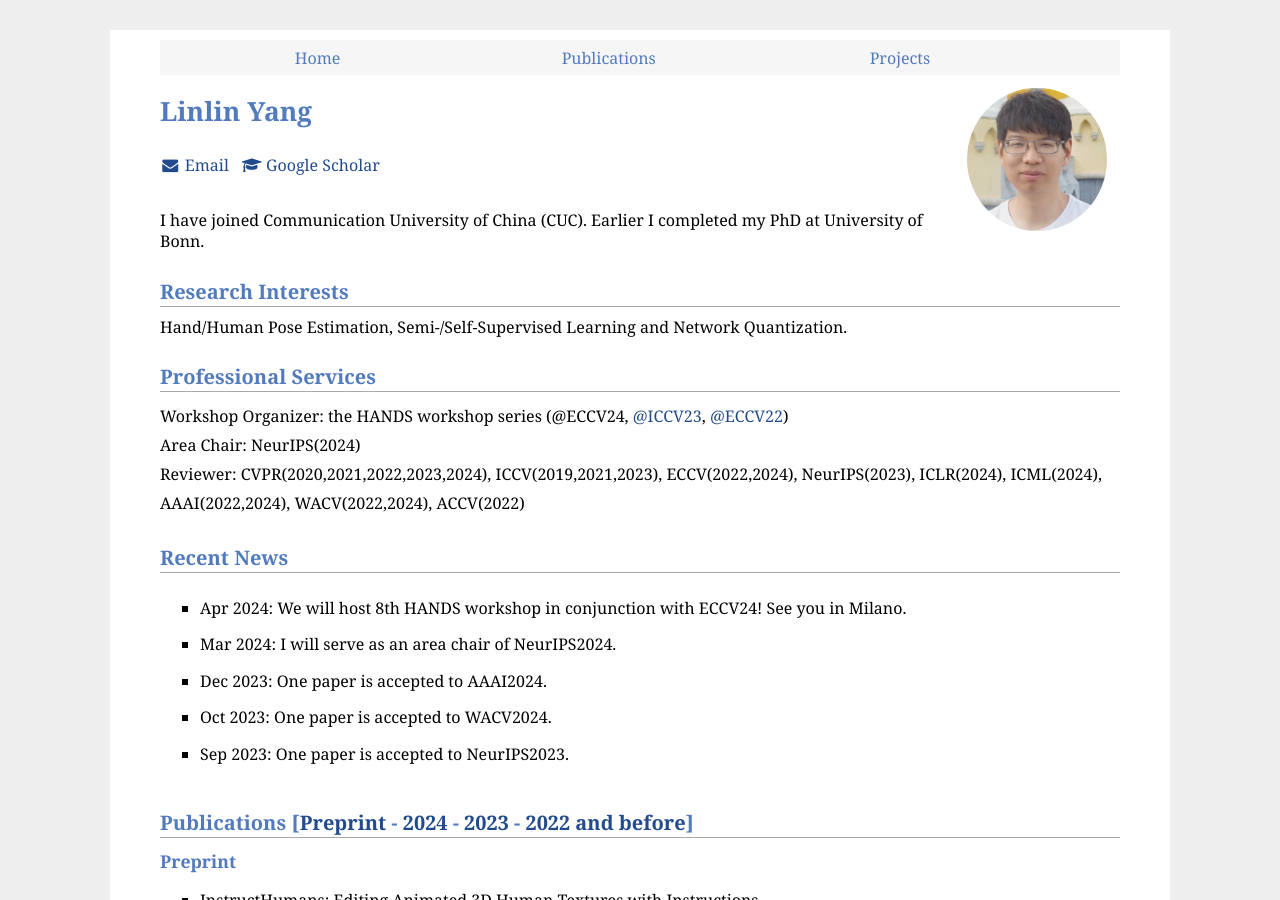
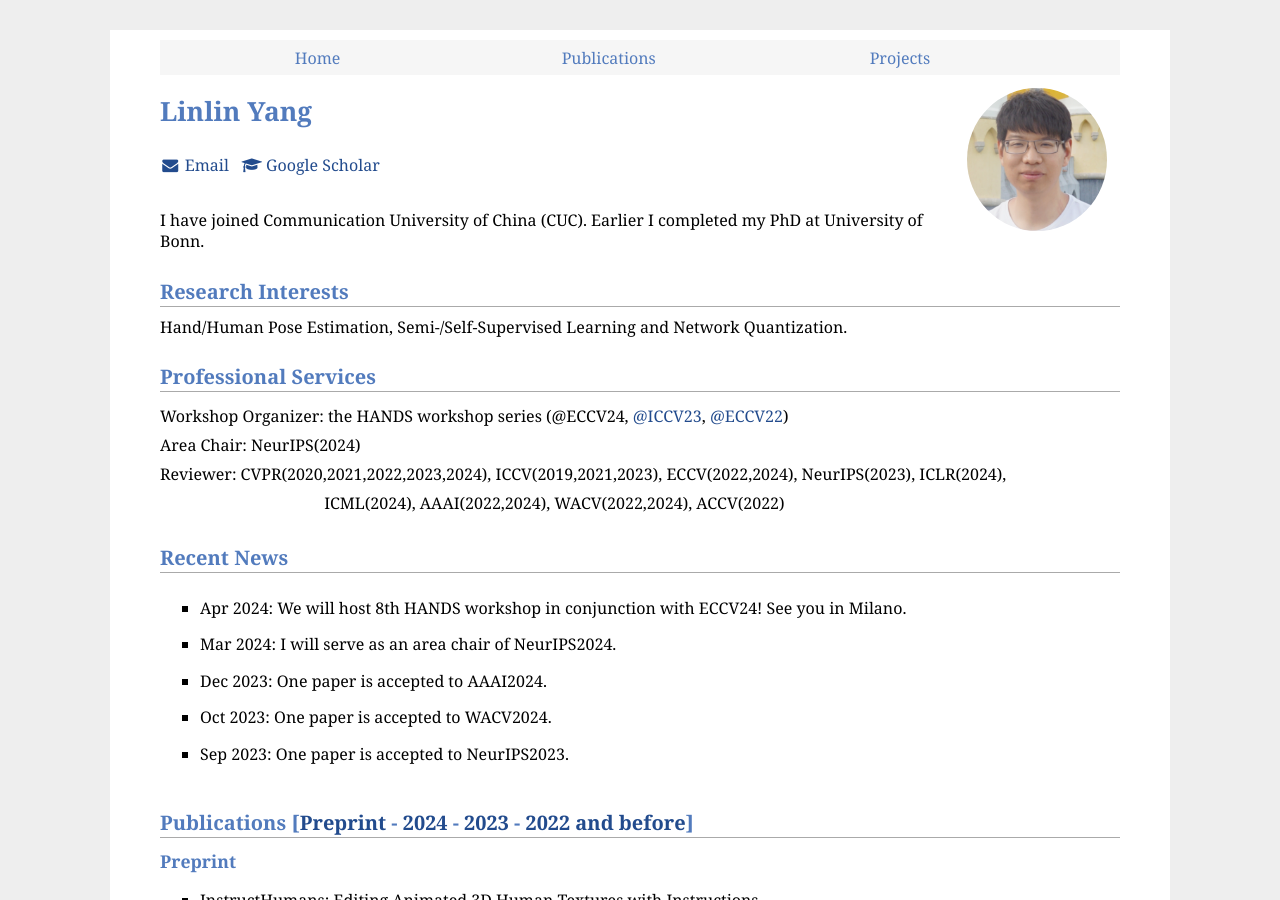
Before and after one commit to bestonebyone/mu4yang, a Jekyll site: the page built from index.md, in a window 1280 px wide and 900 px high. Built offline with Jekyll 4.4.1, drawn with Linux system fonts in a browser that asks for light colours; comment, search, counter and statistics services are not loaded.

Commit message:
Update index.md

```diff
--- a/index.md
+++ b/index.md
@@ -40,9 +40,10 @@ Hand/Human Pose Estimation, Semi-/Self-Supervised Learning and Network Quantizat
 <div style="line-height: 1.8;">
 Workshop Organizer: the HANDS workshop series (@ECCV24, <a href="https://sites.google.com/view/hands2023/">@ICCV23</a>, <a href="https://sites.google.com/view/hands2022/home">@ECCV22</a>) <br>
 Area Chair: NeurIPS(2024) <br>
-Reviewer: <div style="display:inline; word-wrap: break-word;">
-CVPR(2020,2021,2022,2023,2024), ICCV(2019,2021,2023), ECCV(2022,2024), NeurIPS(2023), ICLR(2024), ICML(2024), AAAI(2022,2024), WACV(2022,2024), ACCV(2022)<br>
-</div>
+Reviewer:
+CVPR(2020,2021,2022,2023,2024), ICCV(2019,2021,2023), ECCV(2022,2024), NeurIPS(2023), ICLR(2024),<br>
+&emsp;&emsp;&emsp;&emsp;&emsp;&emsp;&emsp;&emsp;&emsp;&emsp;
+ICML(2024), AAAI(2022,2024), WACV(2022,2024), ACCV(2022)<br>
 </div>
 
 <span id="news"></span>
```
